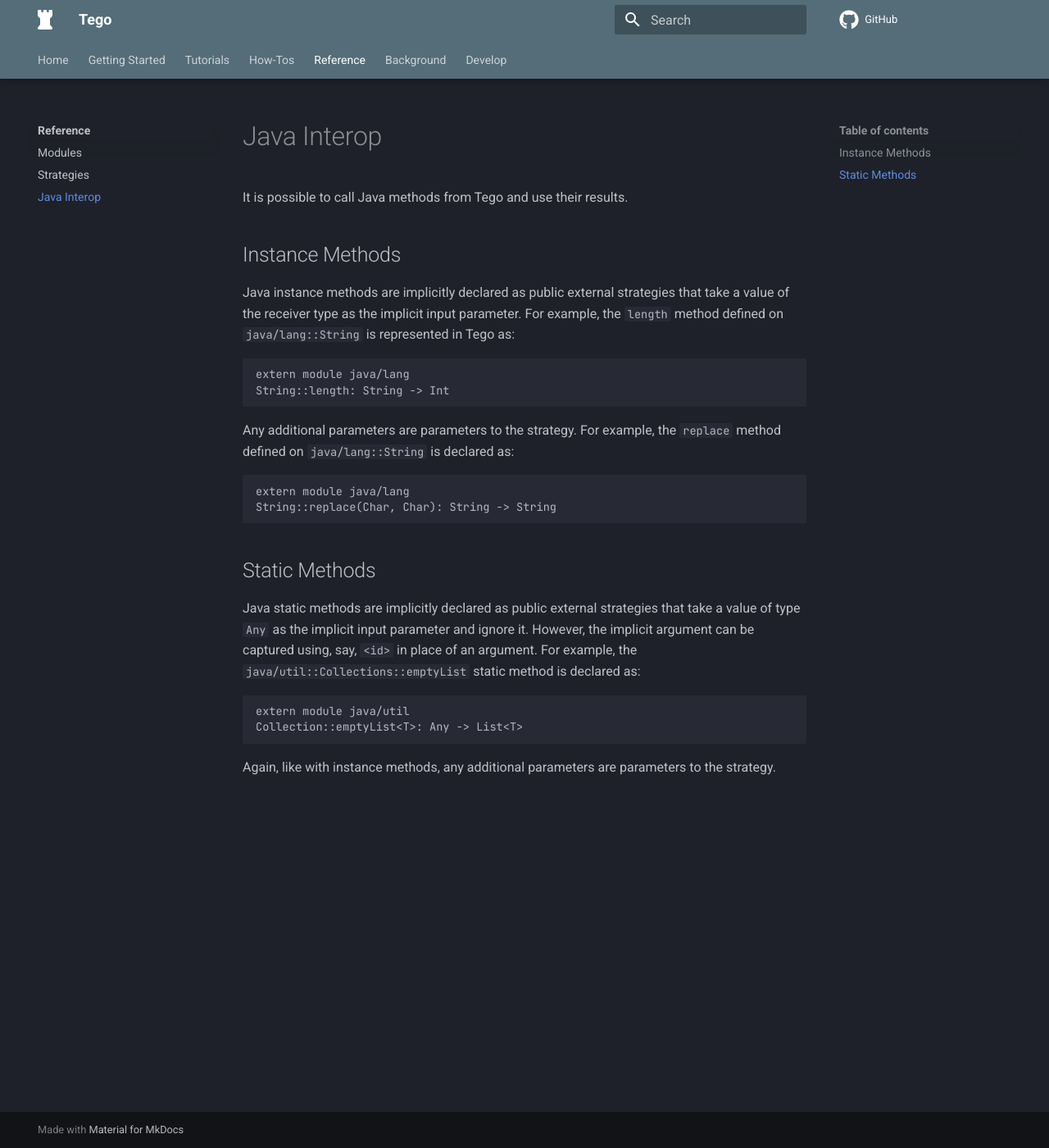
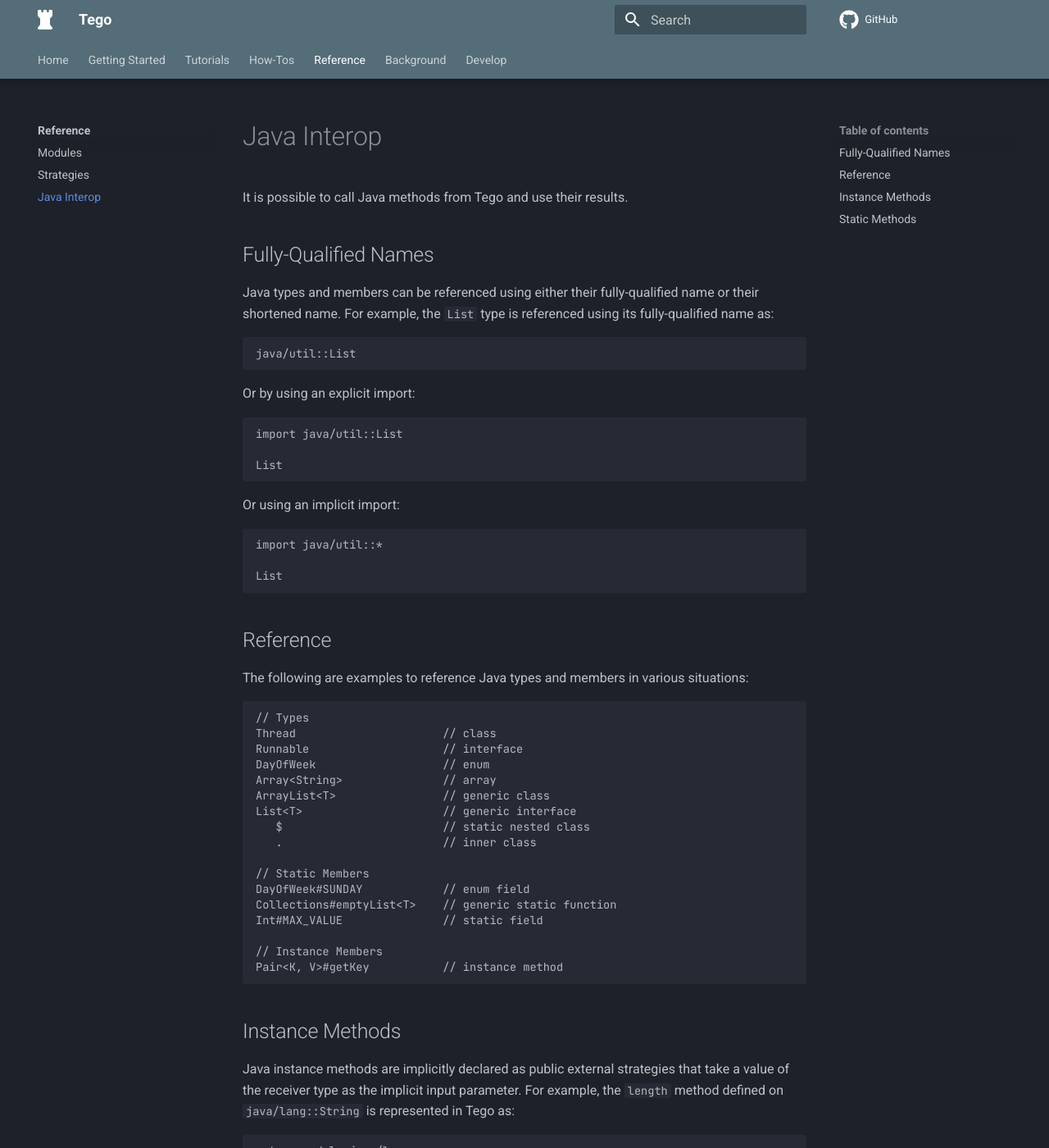
Before and after one commit to Virtlink/tego-lang, an MkDocs documentation site: the page built from docs/reference/java-interop.md, in a window 1280 px wide and 1400 px high. Shown: the whole window at 82% size. Built offline with MkDocs 1.6.1 and Material for MkDocs 9.7.7, drawn with Linux system fonts in a browser that asks for light colours; comment, search, counter and statistics services are not loaded; some of the changed text lies outside the part shown.

Commit message:
More docs

````diff
--- a/docs/reference/java-interop.md
+++ b/docs/reference/java-interop.md
@@ -1,27 +1,74 @@
 # Java Interop
 It is possible to call Java methods from Tego and use their results.
+
+## Fully-Qualified Names
+Java types and members can be referenced using either their fully-qualified name or their shortened name. For example, the `List` type is referenced using its fully-qualified name as:
+
+```
+java/util::List
+```
+
+Or by using an explicit import:
+
+```
+import java/util::List
+
+List
+```
+
+Or using an implicit import:
+
+```
+import java/util::*
+
+List
+```
+
+## Reference
+The following are examples to reference Java types and members in various situations:
+
+```
+// Types
+Thread                      // class
+Runnable                    // interface
+DayOfWeek                   // enum
+Array<String>               // array
+ArrayList<T>                // generic class
+List<T>                     // generic interface
+   $                        // static nested class
+   .                        // inner class
+
+// Static Members
+DayOfWeek#SUNDAY            // enum field
+Collections#emptyList<T>    // generic static function
+Int#MAX_VALUE               // static field
+
+// Instance Members
+Pair<K, V>#getKey           // instance method
+```
+
 
 ## Instance Methods
 Java instance methods are implicitly declared as public external strategies that take a value of the receiver type as the implicit input parameter. For example, the `length` method defined on `java/lang::String` is represented in Tego as:
 
 ```tego
 extern module java/lang
-String::length: String -> Int
+String#length: String -> Int
 ```
 
 Any additional parameters are parameters to the strategy. For example, the `replace` method defined on `java/lang::String` is declared as:
 
 ```tego
 extern module java/lang
-String::replace(Char, Char): String -> String
+String#replace(Char, Char): String -> String
 ```
 
 ## Static Methods
-Java static methods are implicitly declared as public external strategies that take a value of type `Any` as the implicit input parameter and ignore it. However, the implicit argument can be captured using, say, `<id>` in place of an argument. For example, the `java/util::Collections::emptyList` static method is declared as:
+Java static methods are implicitly declared as public external strategies that take a value of type `Any` as the implicit input parameter and ignore it. However, the implicit argument can be captured using, say, `<id>` in place of an argument. For example, the `java/util::Collections#emptyList` static method is declared as:
 
 ```tego
 extern module java/util
-Collection::emptyList<T>: Any -> List<T>
+Collection#emptyList<T>: Any -> List<T>
 ```
 
 Again, like with instance methods, any additional parameters are parameters to the strategy.
````
Also changed, not shown: docs/develop/extract-reference-docs.md (added, +12 -0 lines), docs/develop/index.md (+11 -0 lines), docs/reference/strategies.md (+4 -4 lines), 2 other files.
